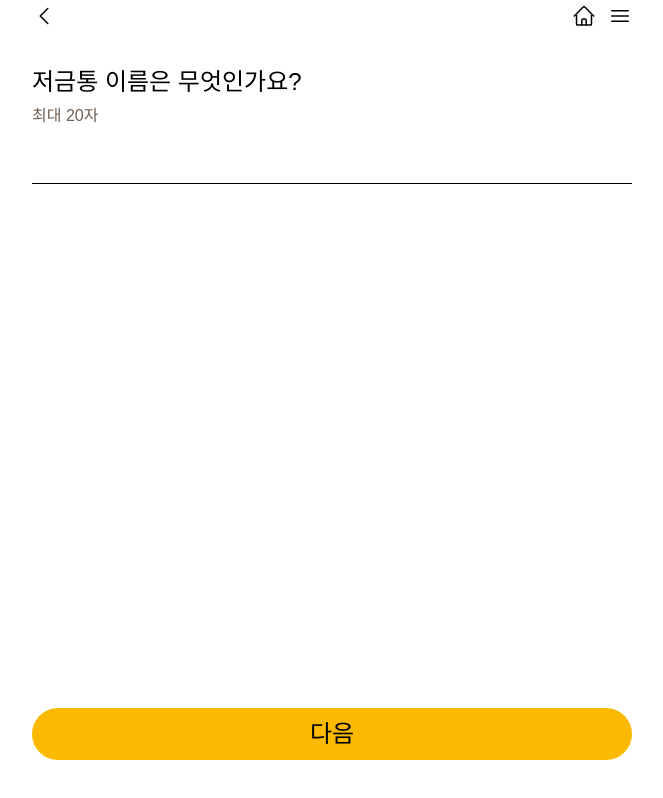
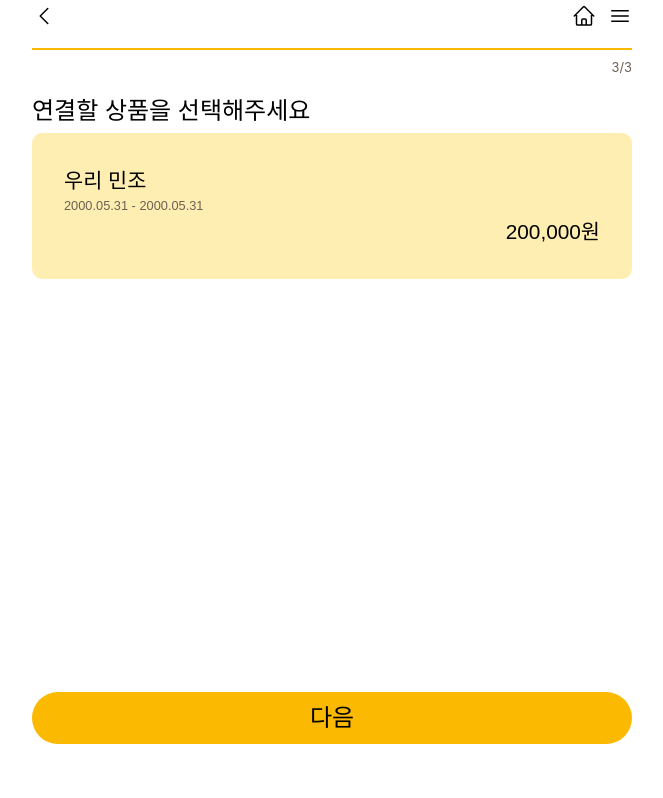
Before and after one commit to 2kujo/MemoryBox_FE, a React (Vite) app: page /make-box in a window 1280 px wide. Shown: the top 798 px of the page, without its empty margins (308-971 px from the left). Built offline with nearby package versions, Linux system fonts and the light colour scheme; a web font is replaced by a local one.

Commit message:
make box, aniv pop ...ing

```diff
--- a/src/components/AnivPop.jsx
+++ b/src/components/AnivPop.jsx
@@ -10,7 +10,9 @@ import Img08 from '@/assets/images/popup_img_08.jpeg'
 import Img09 from '@/assets/images/popup_img_09.jpeg'
 import Img10 from '@/assets/images/popup_img_10.jpeg'
 import LongBtn from '@/components/common/LongBtn.jsx'
-import '@/components/AnivPop.css'
+import '@/components/css/AnivPop.css'
+import { XMarkIcon } from "@heroicons/react/24/outline";
+
 
 export default function AnivPop(props){
     const [isOpen, setOpen] = useState(1);
@@ -21,7 +23,9 @@ export default function AnivPop(props){
         <div id="anniversary-pop" className={`w-screen h-screen ${isOpen ? '' : 'closed'}`}>
             <div className="bg-dim w-screen h-screen absolute left-0 top-0 z-40"></div>
             <div className="bg-white w-screen h-screen px-10 py-24 text-left absolute left-0 z-50 bottom-to-top-pop">
-                <button onClick={closePop} className="w-10 h-10 bg-yellow rounded-full absolute right-4 top-4 close-pop-btn"></button>
+                <button onClick={closePop} className="inline-block w-10 h-10 pl-2 bg-yellow rounded-full absolute right-4 top-4 close-pop-btn">
+                    <XMarkIcon className="h-6 w-6 text-[#ffffff]" />
+                </button>
                 <div className="text-xl font-text"><span className="font-bold">{props.memoriesTitle}</span> {props.memoriesDuration}일째</div>
                 <div className="text-xl font-text mb-[35px]">그동안 추억을 되돌아보세요~</div>
                 <div className="image-con relative overflow-hidden h-4/6 mb-[50px]">
--- /dev/null
+++ b/src/components/common/Step.jsx
@@ -0,0 +1,20 @@
+import { useState } from "react";
+
+export default function Step(props){
+    const totalStep = props.totalStep;
+    const currStep = props.currStep;
+
+    let stepArr = [];
+    for(let i=0; i<totalStep; i++){
+        stepArr.push(<div key={i} className={i <= currStep ? "w-full border-b-2 border-yellow" : "w-full border-b-2 border-grey"}></div>);
+    }
+
+    return (
+        <div>
+            <div className="mb-2 w-full flex justify-stretch items-stretch">
+                {stepArr}
+            </div>
+            <div className="text-xs text-right text-grey">{currStep+1}/{totalStep}</div>
+        </div>
+    )
+}
--- a/src/components/common/Tab.jsx
+++ b/src/components/common/Tab.jsx
@@ -6,7 +6,6 @@ export default function Tab(props){
 
     function onTabClicked(idx){
         setTabIdx(idx);
-        console.log(idx);
     }
 
     return(
@@ -14,7 +13,7 @@ export default function Tab(props){
             <div className="border-b-2 border-grey flex justify-stretch">
                 {tabList.map((tab, idx, array) => {
                 return (
-                    <div key={idx} className={idx === tabIdx ? "text-xl font-text border-y-4 border-transparent border-b-yellow py-2 grow" : "text-xl font-text border-y-4 border-transparent py-2 grow"} onClick={() => onTabClicked(idx)}>{tab.title}</div>
+                    <div key={idx} className={idx === tabIdx ? "text-center text-xl font-text border-y-4 border-transparent border-b-yellow py-2 grow" : "text-center text-xl font-text border-y-4 border-transparent py-2 grow"} onClick={() => onTabClicked(idx)}>{tab.title}</div>
                 );
                 })}
             </div>
--- a/src/pages/Intro.jsx
+++ b/src/pages/Intro.jsx
@@ -1,26 +1,31 @@
+import { useNavigate, useLocation } from "react-router-dom";
 import IntroBibi from '@/assets/images/intro_bibi.png'
 import LongBtn from '@/components/common/LongBtn.jsx'
 import FloatingBtn from '@/components/common/FloatingBtn.jsx'
 import Tab from '@/components/common/Tab.jsx'
 import AnivPop from '@/components/AnivPop.jsx'
-import {useLocation} from "react-router-dom"
 
 export default function Intro(){
   const location = useLocation();
+  const navigate = useNavigate();
   const needPop = true;
   const tabList = [
       {key: 0, title: '저금중', contents: <div className="0"></div>},
       {key: 1, title: '저금 완료', contents: <div className="1"></div>}
   ];
   function startIntro(){
-
+    //cert를 통해 유저 판별
+    navigate("/make-box")
+  }
+  function endIntro(){
+    navigate("/main")
   }
   if(location.pathname == "/"){
     return (
       <>
       {/* <Tab tabList={tabList}/> */}
       <div className="flex w-full h-full justify-center items-center">
-          <div>
+          <div className="w-full">
             <div className="text-4xl text-center font-display mb-1">KB 추억 저금통</div>
             <div className="text-grey text-xl text-center font-text">추억을 저금하세요</div>
             <div className="mt-10 mb-20">
@@ -35,9 +40,15 @@ export default function Intro(){
   }else if(location.pathname == "/intro-finish"){
     return (
       <>
-      <div className="flex flex-col w-full h-full justify-between items-center">
-        <div className="text-xl text-center font-display">서비스 가입 완료</div>
-        <LongBtn text="시작하기" clickFunc={startIntro}/>
+      <div className="flex w-full h-full justify-center items-center">
+          <div className="w-full">
+            <div className="text-3xl text-center font-display mb-1">추억 저금통 준비 완료!</div>
+            <div className="text-grey text-xl text-center font-text">KB와 함께 추억을 저금해보세요</div>
+            <div className="mt-10 mb-20">
+                <img className="mx-auto" src={IntroBibi} alt="" />
+            </div>
+            <LongBtn text="시작하기" clickFunc={endIntro}/>
+          </div>
       </div>
       </>
   )
--- a/src/pages/MakeBox.jsx
+++ b/src/pages/MakeBox.jsx
@@ -1,13 +1,17 @@
 import React from "react";
 import { useState } from "react";
+import { useNavigate } from "react-router-dom";
 import Navbar from "@/components/common/Navbar.jsx"
+import Step from "@/components/common/Step.jsx"
 import LongBtn from "@/components/common/LongBtn.jsx"
 
 export default function MakeBox() {
+  const navigate = useNavigate();
   const [cashboxName, setCashboxName] = useState('');
   const [cashboxDesc, setCashboxDesc] = useState('');
   const [cashboxPdType, setCashboxPdType] = useState('');
-  const [step, setStep] = useState(0);
+  const [step, setStep] = useState(2);
+  const totalStep = 3;
 
   function nextStep(){
     setStep(step+1);
@@ -20,7 +24,9 @@ export default function MakeBox() {
     setCashboxDesc(event.target.value);
   };
   function getCashboxPdType(){
-    nextStep();
+    // name, desc, productType 사용해 api 통신 수행
+
+    navigate("/intro-finish")
   }
 
   if(step == 0){
@@ -28,7 +34,11 @@ export default function MakeBox() {
     return (
       <div className="w-full h-full">
         <Navbar/>
-        <div className="mt-4 flex w-full h-full flex-col justify-between">
+        <div className="flex w-full h-full flex-col">
+          <div className="grow-0 mb-4">
+            <Step totalStep={totalStep} currStep={step}/>
+          </div>
+          <div className="grow flex flex-col justify-between">
             <div>
               <div className="mb-1 text-xl font-text">저금통 이름은 무엇인가요?</div>
               <div className="mb-2 text-sm text-grey font-text">최대 20자</div>
@@ -41,13 +51,18 @@ export default function MakeBox() {
             </div>
           </div>
         </div>
+      </div>
     );
   }else if(step == 1){
     // 저금통 설명 입력
     return (
       <div className="w-full h-full">
         <Navbar/>
-        <div className="mt-4 flex w-full h-full flex-col justify-between">
+        <div className="flex w-full h-full flex-col">
+          <div className="grow-0 mb-4">
+            <Step totalStep={totalStep} currStep={step}/>
+          </div>
+          <div className="grow flex flex-col justify-between">
             <div>
               <div className="mb-1 text-xl font-text">무엇을 위한 저금통인가요?</div>
               <div className="mb-2 text-sm text-grey font-text">최대 20자</div>
@@ -60,20 +75,33 @@ export default function MakeBox() {
             </div>
           </div>
         </div>
+      </div>
     );
   }else if(step == 2){
     return (
       <div className="w-full h-full">
         <Navbar/>
-        <div className="mt-4 flex w-full h-full flex-col justify-between">
+        <div className="flex w-full h-full flex-col">
+          <div className="grow-0 mb-4">
+            <Step totalStep={totalStep} currStep={step}/>
+          </div>
+          <div className="grow flex flex-col justify-between">
             <div>
               <div className="mb-1 text-xl font-text">연결할 상품을 선택해주세요</div>
+              <div>
+                <div className="rounded-sm bg-[rgba(255,199,0,0.3)] p-8">
+                  <div className="font-text text-md">우리 민조</div>
+                  <div className="font-text text-xs text-grey">2000.05.31 - 2000.05.31</div>
+                  <div className="font-text text-md text-right">200,000원</div>
+                </div>
+              </div>
             </div>
             <div className="mb-16">
               <LongBtn text="다음" clickFunc={getCashboxPdType}/>
             </div>
           </div>
         </div>
+      </div>
     );
   }
 }
--- /dev/null
+++ b/src/pages/SpecialCert.jsx
@@ -0,0 +1,3 @@
+export default function SpecialCert(){
+
+}
--- a/src/router.jsx
+++ b/src/router.jsx
@@ -6,6 +6,7 @@ import MakeMemory from "@/pages/MakeMemory";
 import Memories from "@/pages/Memories";
 import Memory from "@/pages/Memory";
 import ServiceMain from "@/pages/ServiceMain";
+import SpecialCert from "@/pages/SpecialCert";
 
 export const RouterInfo = [
   {
@@ -36,4 +37,8 @@ export const RouterInfo = [
     path: "/make-memory",
     element: <MakeMemory />,
   },
+  {
+    path: "/special-cert",
+    element: <SpecialCert/>,
+  }
 ];
--- a/tailwind.config.js
+++ b/tailwind.config.js
@@ -24,6 +24,7 @@ module.exports = {
       md: "1.3rem",
       lg: "1.3rem",
       xl: "1.5rem",
+      "3xl": "2.2rem",
       "4xl": "2.5rem",
     },
     borderRadius: {
```
Also changed, not shown: src/assets/images/intro_bibi.png, src/components/css/AnivPop.css (renamed from src/components/AnivPop.css). Lines whose indentation alone changed are shown as unchanged.
